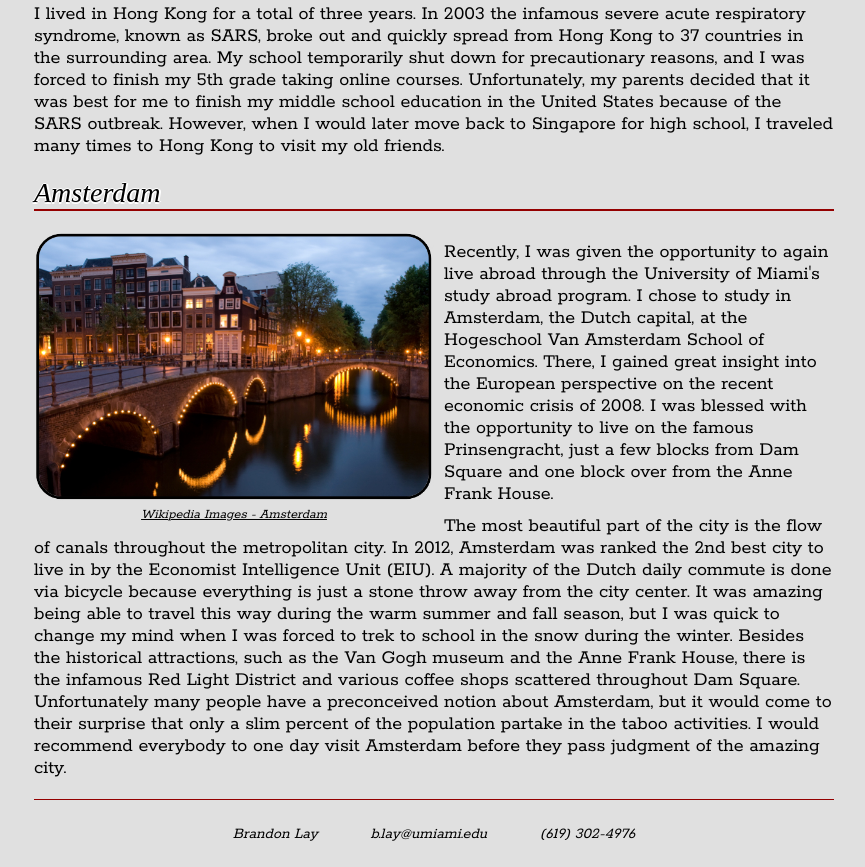
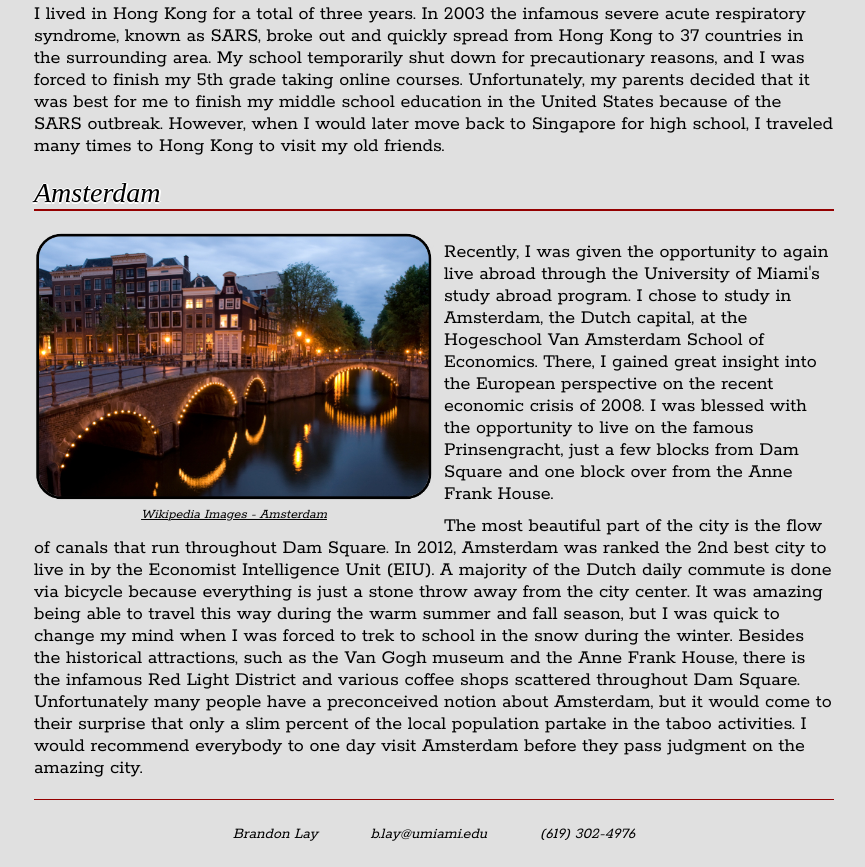
Before and after one commit to blay44/blay44.github.io, a plain HTML site: page background.html in a window 1280 px wide. Shown: the part 1394-2261 px from the top of the page, without its empty margins (206-1071 px from the left). Drawn offline with Linux system fonts and the light colour scheme.

Commit message:
Minor Grammar Changes

```diff
--- a/background.html
+++ b/background.html
@@ -92,7 +92,7 @@
 
 				<p>Recently, I was given the opportunity to again live abroad through the University of Miami's study abroad program. I chose to study in Amsterdam, the Dutch capital, at the Hogeschool Van Amsterdam School of Economics. There, I gained great insight into the European perspective on the recent economic crisis of 2008. I was blessed with the opportunity to live on the famous Prinsengracht, just a few blocks from Dam Square and one block over from the Anne Frank House.<p>
 
-				<p>The most beautiful part of the city is the flow of canals throughout the metropolitan city. In 2012, Amsterdam was ranked the 2nd best city to live in by the Economist Intelligence Unit (EIU). A majority of the Dutch daily commute is done via bicycle because everything is just a stone throw away from the city center. It was amazing being able to travel this way during the warm summer and fall season, but I was quick to change my mind when I was forced to trek to school in the snow during the winter. Besides the historical attractions, such as the Van Gogh museum and the Anne Frank House, there is the infamous Red Light District and  various coffee shops scattered throughout Dam Square. Unfortunately many people have a preconceived notion about Amsterdam, but it would come to their surprise that only a slim percent of the population partake in the taboo activities. I would recommend everybody to one day visit Amsterdam before they pass judgment of the amazing city.</p>
+				<p>The most beautiful part of the city is the flow of canals that run throughout Dam Square. In 2012, Amsterdam was ranked the 2nd best city to live in by the Economist Intelligence Unit (EIU). A majority of the Dutch daily commute is done via bicycle because everything is just a stone throw away from the city center. It was amazing being able to travel this way during the warm summer and fall season, but I was quick to change my mind when I was forced to trek to school in the snow during the winter. Besides the historical attractions, such as the Van Gogh museum and the Anne Frank House, there is the infamous Red Light District and various coffee shops scattered throughout Dam Square. Unfortunately many people have a preconceived notion about Amsterdam, but it would come to their surprise that only a slim percent of the local population partake in the taboo activities. I would recommend everybody to one day visit Amsterdam before they pass judgment on the amazing city.</p>
 
 			</article>
 
```
